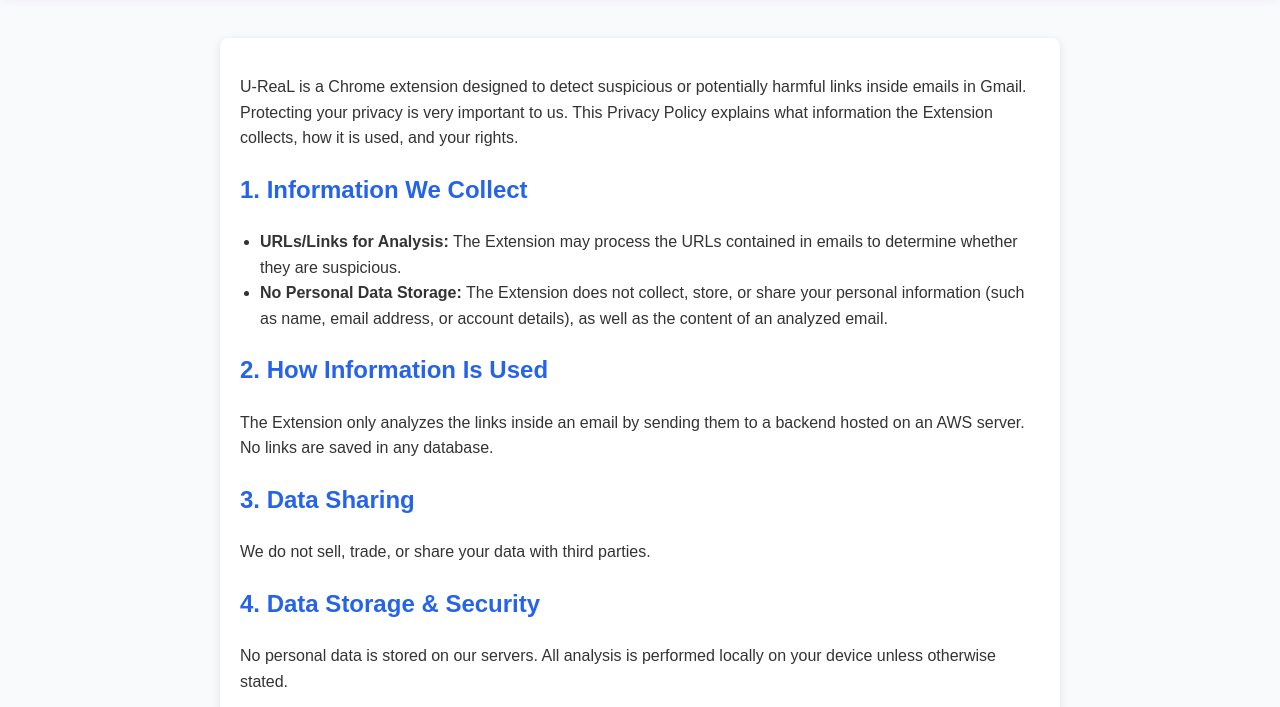
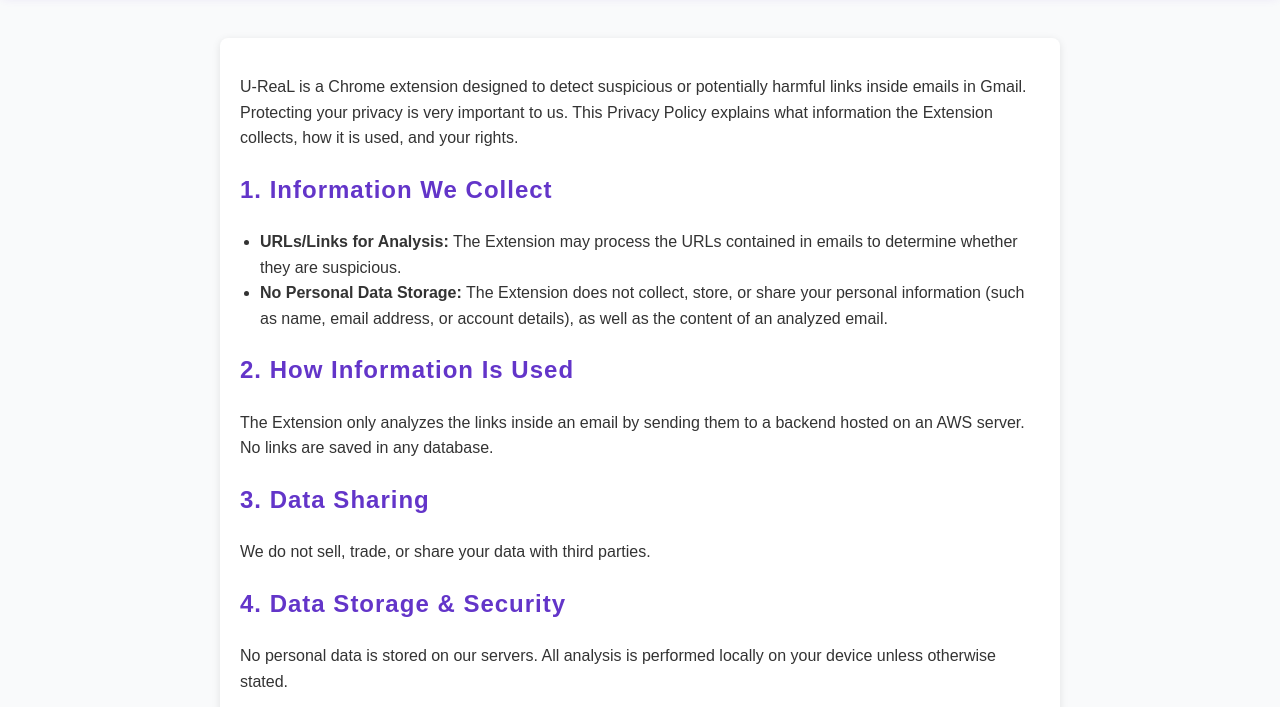
Before and after one commit to mirraiee/U-ReaL-Privacy-Policy, a plain HTML site: page index.html in a window 1280 px wide. Shown: the part 81-788 px from the top of the page. Drawn offline with Linux system fonts and the light colour scheme.

Commit message:
Update index.html

```diff
--- a/index.html
+++ b/index.html
@@ -41,6 +41,11 @@
     }
     h1, h2 {
       color: #2563eb;
+    }
+    h2 {
+      color: #6335c9;
+      font-weight: 700;
+      letter-spacing: 1px;
     }
     p {
       margin-bottom: 16px;
```
